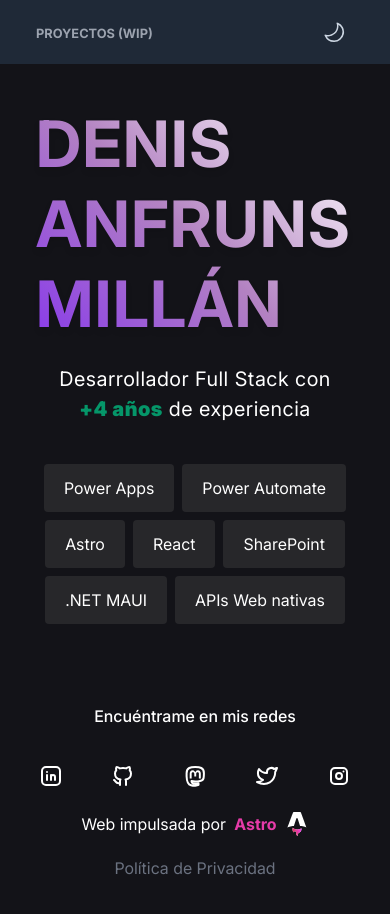
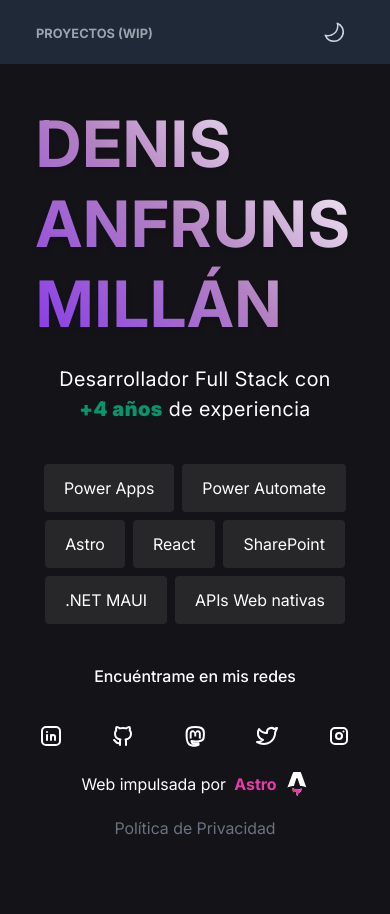
Before and after one commit to hunkstalker/denis-anfruns, an Astro site: page / in a window 390 px wide. Built offline with nearby package versions, Linux system fonts and the light colour scheme; Astro itself is replaced by a stand-in of ours.

Commit message:
Corrige el margin top de os enlaces a redes sociales

```diff
--- a/src/components/Header.astro
+++ b/src/components/Header.astro
@@ -17,5 +17,5 @@
         <li class="px-5 py-3 bg-zinc-300 dark:bg-zinc-800 text-xl-300 rounded">APIs Web nativas</li>
     </ul>
 
-    <p class=" lg:text-xl mt-20 font-medium tracking-normal">Encuéntrame en mis redes</p>
+    <p class=" lg:text-xl md:mt-20 mt-10 font-medium tracking-normal">Encuéntrame en mis redes</p>
 </header>
```
